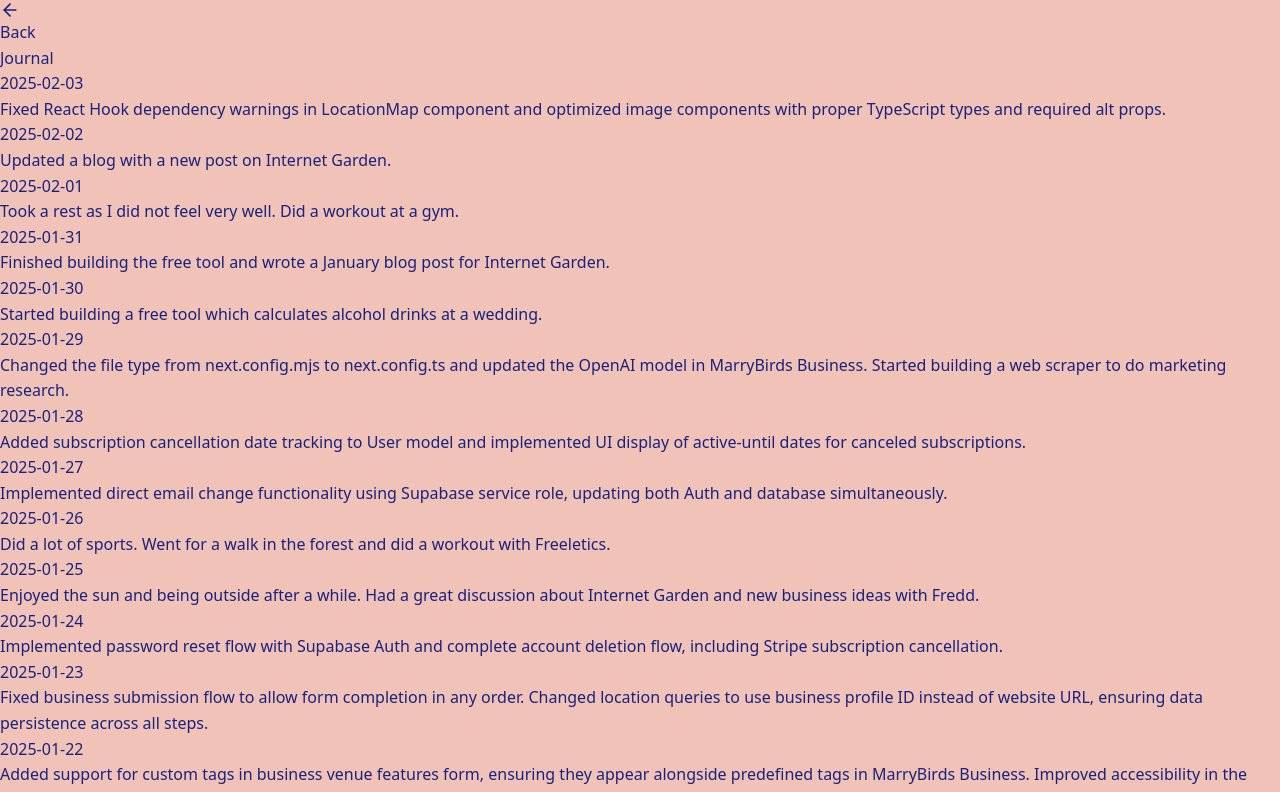
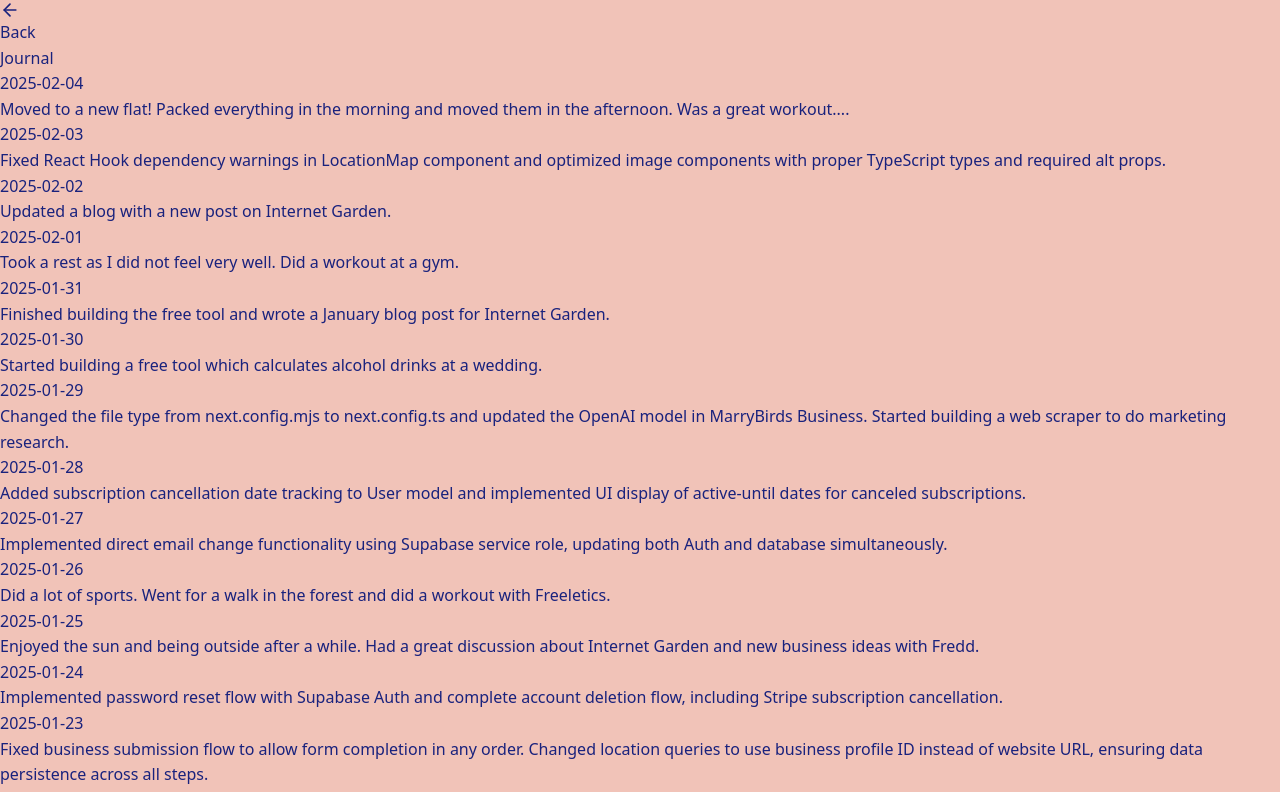
Before and after one commit to minamicode/minamicode.com, a Next.js app: page /journal in a window 1280 px wide. Shown: the top 792 px of the page. Built offline with nearby package versions, Linux system fonts and the light colour scheme.

Commit message:
Update JournalEntries.tsx

```diff
--- a/src/app/_components/JournalEntries.tsx
+++ b/src/app/_components/JournalEntries.tsx
@@ -6,6 +6,10 @@ type JournalEntry = {
 };
 
 const entries: JournalEntry[] = [
+  {
+    date: "2025-02-04",
+    text: "Moved to a new flat! Packed everything in the morning and moved them in the afternoon. Was a great workout....",
+  },
   {
     date: "2025-02-03",
     text: "Fixed React Hook dependency warnings in LocationMap component and optimized image components with proper TypeScript types and required alt props.",
```
